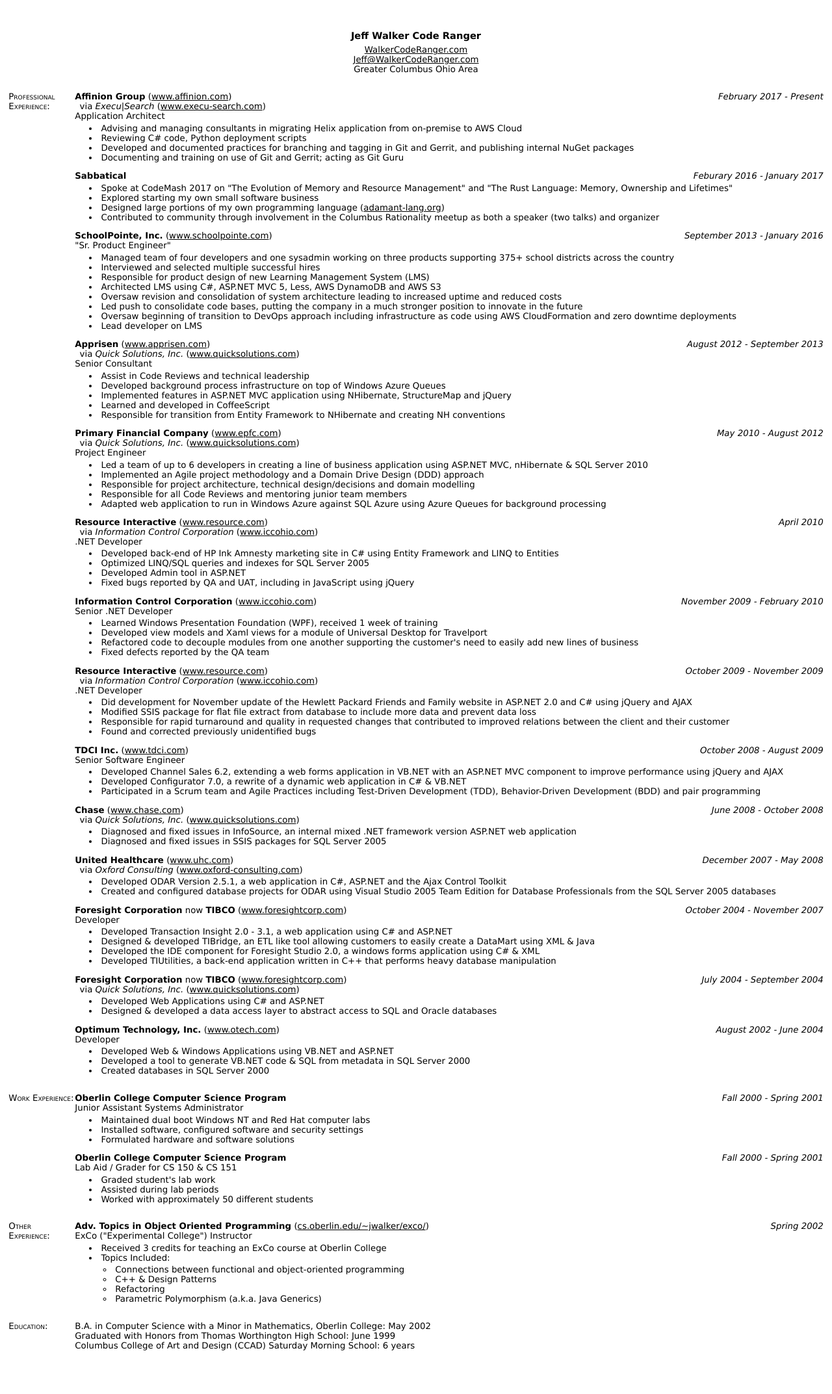
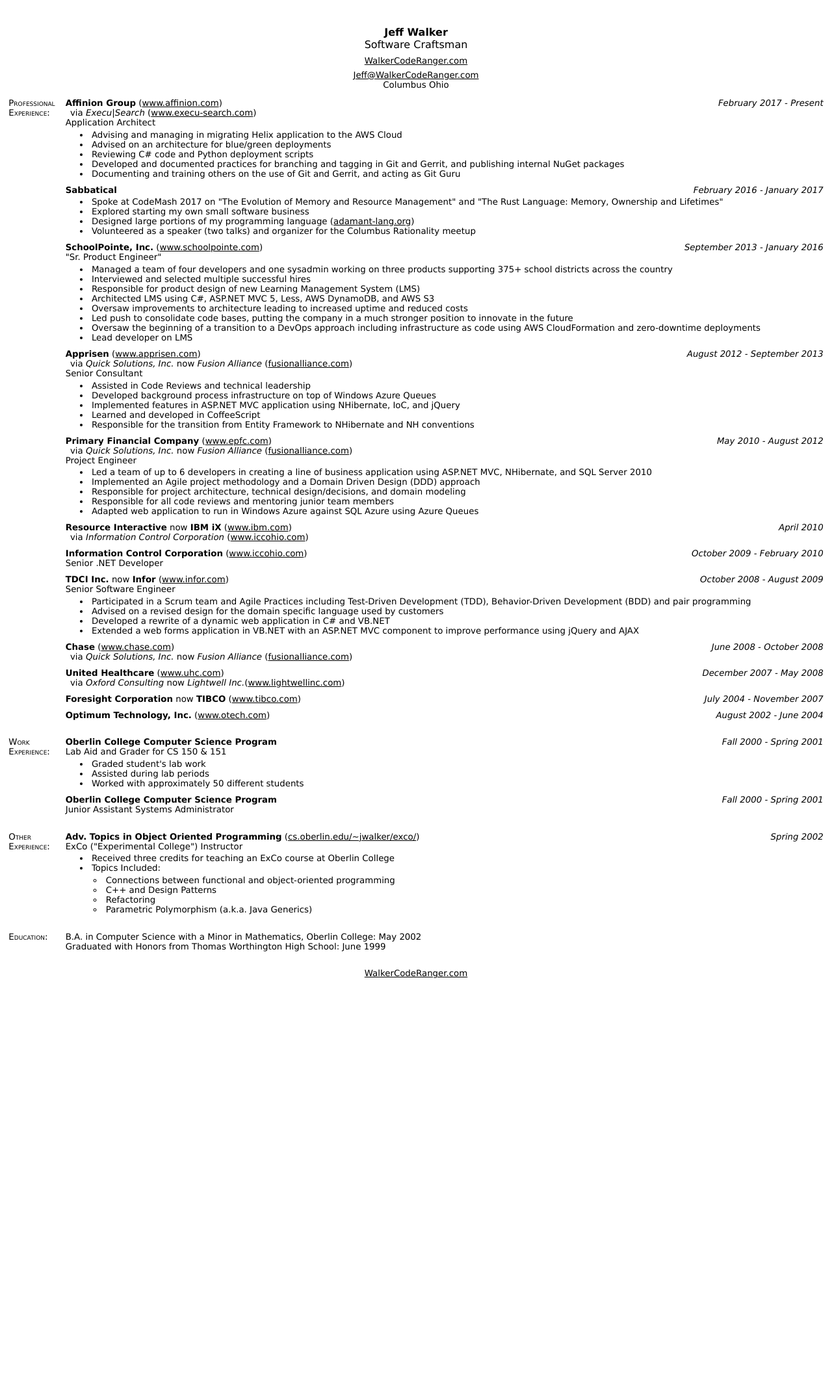
Before and after one commit to WalkerCodeRanger/WalkerCodeRanger.com, a Jekyll site: the page resume/index.html, which Jekyll copies as it is, in a window 1280 px wide. Shown: the whole page at 65% size. Built offline with Jekyll 4.4.1, drawn with Linux system fonts in a browser that asks for light colours; after the commit the page ends 1545 px from its top, so only the background shows below that.

Commit message:
update resume

```diff
--- a/css/resume-print.css
+++ b/css/resume-print.css
@@ -24,7 +24,7 @@
 	white-space: nowrap;
 }
 
-.breakBefore
+.break-before
 {
 	page-break-before: always;
 }
--- a/css/resume.css
+++ b/css/resume.css
@@ -21,14 +21,26 @@
 .header
 {
 	text-align: center;
-	margin-bottom: 2em;
+	margin-bottom: 1em;
 }
 
-.header .title
+.header .name
 {
-	font-size: 11pt;
+	font-size: 12pt;
 	font-weight: bold;
-	line-height: 2;
+}
+
+.header .headline
+{
+	font-size: 12pt;
+	display: inline-block;
+	margin-bottom: 0.5em;
+}
+
+.header .url
+{
+	display: inline-block;
+	margin-bottom: 0.5em;
 }
 
 .section
@@ -41,64 +53,17 @@
 	font-variant: small-caps;
 	display: block;
 	float: left;
-	width: 14ex;
+	width: 12ex;
 }
 
 .section .body
 {
-	margin-left: 14ex;
-}
-
-.skills .item1,
-.skills .item2,
-.skills .item3,
-.skills .item4,
-.skills .item5,
-.skills .item6,
-.skills .item7,
-.skills .item8,
-.skills .item9,
-.skills .item10,
-.skills .item11,
-.skills .item12
-{
-	margin-left: 0ex;
-}
-
-.skills .item13,
-.skills .item14,
-.skills .item15,
-.skills .item16,
-.skills .item17,
-.skills .item18,
-.skills .item19,
-.skills .item20,
-.skills .item21,
-.skills .item22
-{
-	margin-left: 47ex;
-}
-
-.skills li
-{
-	line-height: 1.2em;
-}
-
-.skills .item13
-{
-	margin-top: -14.4em;
-}
-
-.skills .item22,
-.skills .item23,
-.skills .item24
-{
-	visibility: hidden;
+	margin-left: 12ex;
 }
 
 .experience
 {
-	margin-bottom: 1em;
+	margin-bottom: 0.75em;
 	page-break-inside: avoid;
 }
 
--- a/resume/index.html
+++ b/resume/index.html
@@ -8,10 +8,11 @@
 </head>
 <body>
 	<div class="header">
-		<span class="title">Jeff Walker Code Ranger</span><br />
+		<span class="name">Jeff Walker</span><br />
+		<span class="headline">Software Craftsman</span><br />
 		<span class="url"><a href="http://WalkerCodeRanger.com">WalkerCodeRanger.com</a></span><br />
 		<span class="contact"><a href="mailto:Jeff@WalkerCodeRanger.com">Jeff@WalkerCodeRanger.com</a></span><br />
-		<span>Greater Columbus Ohio Area</span>
+		<span>Columbus Ohio</span>
 	</div>
 	<div class="section">
 		<span class="title">Professional Experience:</span>
@@ -21,142 +22,91 @@
 				<span class="consulting-company"><span class="name">Execu|Search</span> <span class="url"><a href="http://www.execu-search.com" target="_blank">www.execu-search.com</a></span></span><br />
 				<span class="position">Application Architect</span>
 				<ul>
-					<li>Advising and managing consultants in migrating Helix application from on-premise to AWS Cloud</li>
-					<li>Reviewing C# code, Python deployment scripts</li>
+					<li>Advising and managing in migrating Helix application to the AWS Cloud</li>
+					<li>Advised on an architecture for blue/green deployments</li>
+					<li>Reviewing C# code and Python deployment scripts</li>
 					<li>Developed and documented practices for branching and tagging in Git and Gerrit, and publishing internal NuGet packages</li>
-					<li>Documenting and training on use of Git and Gerrit; acting as Git Guru</li>
+					<li>Documenting and training others on the use of Git and Gerrit, and acting as Git Guru</li>
 				</ul>
 			</div>
 			<div class="experience">
-				<span class="activity"><span class="name">Sabbatical</span></span> <span class="timeframe">Feburary 2016 - January 2017</span><br />
+				<span class="activity"><span class="name">Sabbatical</span></span> <span class="timeframe">February 2016 - January 2017</span><br />
 				<ul>
-					<li>Spoke at CodeMash 2017 on "The Evolution of Memory and Resource Management" and "The Rust Language: Memory, Ownership and Lifetimes"</li>
+					<li>Spoke at CodeMash 2017 on <span class="keep-together">"The Evolution of Memory and Resource Management"</span> and <span class="keep-together">"The Rust Language: Memory, Ownership and Lifetimes"</span></li>
 					<li>Explored starting my own small software business</li>
-					<li>Designed large portions of my own programming language (<a href="http://adamant-lang.org/">adamant-lang.org</a>)</li>
-					<li>Contributed to community through involvement in the Columbus Rationality meetup as both a speaker (two talks) and organizer</li>
+					<li>Designed large portions of my programming language (<a href="http://adamant-lang.org/">adamant-lang.org</a>)</li>
+					<li>Volunteered as a speaker (two talks) and organizer for the <span class="keep-together">Columbus Rationality</span> meetup</li>
 				</ul>
 			</div>
 			<div class="experience">
 				<span class="company"><span class="name">SchoolPointe, Inc.</span> <span class="url"><a href="http://www.schoolpointe.com" target="_blank">www.schoolpointe.com</a></span></span> <span class="timeframe">September 2013 - January 2016</span><br />
 				<span class="position">"Sr. Product Engineer"</span>
 				<ul>
-					<li>Managed team of four developers and one sysadmin working on three products supporting 375+ school districts across the country</li>
+					<li>Managed a team of four developers and one sysadmin working on three products supporting 375+ school districts across the country</li>
 					<li>Interviewed and selected multiple successful hires</li>
 					<li>Responsible for product design of new Learning Management System (LMS)</li>
-					<li>Architected LMS using C#, <span class="keep-together">ASP.NET MVC 5</span>, Less, AWS DynamoDB and AWS S3</li>
-					<li>Oversaw revision and consolidation of system architecture leading to increased uptime and reduced costs</li>
+					<li>Architected LMS using C#, <span class="keep-together">ASP.NET MVC 5</span>, Less, <span class="keep-together">AWS DynamoDB</span>, and <span class="keep-together">AWS S3</span></li>
+					<li>Oversaw improvements to architecture leading to increased uptime and reduced costs</li>
 					<li>Led push to consolidate code bases, putting the company in a much stronger position to innovate in the future</li>
-					<li>Oversaw beginning of transition to DevOps approach including infrastructure as code using AWS CloudFormation and zero downtime deployments</li>
+					<li>Oversaw the beginning of a transition to a DevOps approach including infrastructure as code using <span class="keep-together">AWS CloudFormation</span> and zero-downtime deployments</li>
 					<li>Lead developer on LMS</li>
 				</ul>
 			</div>
 			<div class="experience">
-				<span class="company"><span class="name">Apprisen</span> <span class="url"><a href="http://www.apprisen.com/" target="_blank">www.apprisen.com</a></span></span> <span class="timeframe">August 2012 - September 2013</span><br />
-				<span class="consulting-company"><span class="name">Quick Solutions, Inc.</span> <span class="url"><a href="http://www.quicksolutions.com" target="_blank">www.quicksolutions.com</a></span></span><br />
+				<span class="company"><span class="name">Apprisen</span> <span class="url"><a href="http://www.apprisen.com" target="_blank">www.apprisen.com</a></span></span> <span class="timeframe">August 2012 - September 2013</span><br />
+				<span class="consulting-company"><span class="name">Quick Solutions, Inc.</span> now <span class="name">Fusion Alliance</span> <span class="url"><a href="http://fusionalliance.com" target="_blank">fusionalliance.com</a></span></span><br />
 				<span class="position">Senior Consultant</span>
 				<ul>
-					<li>Assist in Code Reviews and technical leadership</li>
+					<li>Assisted in Code Reviews and technical leadership</li>
 					<li>Developed background process infrastructure on top of Windows Azure Queues</li>
-					<li>Implemented features in ASP.NET MVC application using NHibernate, StructureMap and jQuery</li>
+					<li>Implemented features in <span class="keep-together">ASP.NET MVC</span> application using NHibernate, IoC, and jQuery</li>
 					<li>Learned and developed in CoffeeScript</li>
-					<li>Responsible for transition from Entity Framework to NHibernate and creating NH conventions</li>
+					<li>Responsible for the transition from <span class="keep-together">Entity Framework</span> to NHibernate and NH conventions</li>
 				</ul>
 			</div>
 			<div class="experience">
 				<span class="company"><span class="name">Primary Financial Company</span> <span class="url"><a href="http://www.epfc.com" target="_blank">www.epfc.com</a></span></span> <span class="timeframe">May 2010 - August 2012</span><br />
-				<span class="consulting-company"><span class="name">Quick Solutions, Inc.</span> <span class="url"><a href="http://www.quicksolutions.com" target="_blank">www.quicksolutions.com</a></span></span><br />
+				<span class="consulting-company"><span class="name">Quick Solutions, Inc.</span> now <span class="name">Fusion Alliance</span> <span class="url"><a href="http://fusionalliance.com" target="_blank">fusionalliance.com</a></span></span><br />
 				<span class="position">Project Engineer</span>
 				<ul>
-					<li>Led a team of up to 6 developers in creating a line of business application using ASP.NET MVC, nHibernate &amp; SQL Server 2010</li>
-					<li>Implemented an Agile project methodology and a Domain Drive Design (DDD) approach</li>
-					<li>Responsible for project architecture, technical design/decisions and domain modelling</li>
-					<li>Responsible for all Code Reviews and mentoring junior team members</li>
-					<li>Adapted web application to run in Windows Azure against SQL Azure using Azure Queues for background processing</li>
+					<li>Led a team of up to 6 developers in creating a line of business application using <span class="keep-together">ASP.NET MVC</span>, NHibernate, and <span class="keep-together">SQL Server 2010</span></li>
+					<li>Implemented an Agile project methodology and a <span class="keep-together">Domain Driven Design (DDD)</span> approach</li>
+					<li>Responsible for project architecture, technical design/decisions, and domain modeling</li>
+					<li>Responsible for all code reviews and mentoring junior team members</li>
+					<li>Adapted web application to run in Windows Azure against SQL Azure using Azure Queues</li>
 				</ul>
 			</div>
-			<div class="experience">
-				<span class="company"><span class="name">Resource Interactive</span> <span class="url"><a href="http://www.resource.com/" target="_blank">www.resource.com</a></span></span> <span class="timeframe">April 2010</span><br />
+			<div class="experience break-before">
+				<span class="company"><span class="name">Resource Interactive</span> now <span class="name">IBM iX</span> <span class="url"><a href="https://www-935.ibm.com/services/ibmix/" target="_blank">www.ibm.com</a></span></span> <span class="timeframe">April 2010</span><br />
 				<span class="consulting-company"><span class="name">Information Control Corporation</span> <span class="url"><a href="http://www.iccohio.com" target="_blank">www.iccohio.com</a></span></span><br />
-				<span class="position">.NET Developer</span>
-				<ul>
-					<li>Developed back-end of HP Ink Amnesty marketing site in C# using Entity Framework and LINQ to Entities</li>
-					<li>Optimized LINQ/SQL queries and indexes for SQL Server 2005</li>
-					<li>Developed Admin tool in ASP.NET</li>
-					<li>Fixed bugs reported by QA and UAT, including in JavaScript using jQuery</li>
-				</ul>
 			</div>
 			<div class="experience">
-				<span class="company"><span class="name">Information Control Corporation</span> <span class="url"><a href="http://www.iccohio.com" target="_blank">www.iccohio.com</a></span></span> <span class="timeframe">November 2009 - February 2010</span><br />
+				<span class="company"><span class="name">Information Control Corporation</span> <span class="url"><a href="http://www.iccohio.com" target="_blank">www.iccohio.com</a></span></span> <span class="timeframe">October 2009 - February 2010</span><br />
 				<span class="position">Senior .NET Developer</span>
-				<ul>
-					<li>Learned Windows Presentation Foundation (WPF), received 1 week of training</li>
-					<li>Developed view models and Xaml views for a module of Universal Desktop for Travelport</li>
-					<li>Refactored code to decouple modules from one another supporting the customer's need to easily add new lines of business</li>
-					<li>Fixed defects reported by the QA team</li>
-				</ul>
 			</div>
 			<div class="experience">
-				<span class="company"><span class="name">Resource Interactive</span> <span class="url"><a href="http://www.resource.com/" target="_blank">www.resource.com</a></span></span> <span class="timeframe">October 2009 - November 2009</span><br />
-				<span class="consulting-company"><span class="name">Information Control Corporation</span> <span class="url"><a href="http://www.iccohio.com" target="_blank">www.iccohio.com</a></span></span><br />
-				<span class="position">.NET Developer</span>
-				<ul>
-					<li>Did development for November update of the Hewlett Packard Friends and Family website in ASP.NET 2.0 and C# using jQuery and AJAX</li>
-					<li>Modified SSIS package for flat file extract from database to include more data and prevent data loss</li>
-					<li>Responsible for rapid turnaround and quality in requested changes that contributed to improved relations between the client and their customer</li>
-					<li>Found and corrected previously unidentified bugs</li>
-				</ul>
-			</div>
-			<div class="experience">
-				<span class="company"><span class="name">TDCI Inc.</span> <span class="url"><a href="http://www.tdci.com" target="_blank">www.tdci.com</a></span></span> <span class="timeframe">October 2008 - August 2009</span><br />
+				<span class="company"><span class="name">TDCI Inc.</span> now <span class="name">Infor</span> <span class="url"><a href="https://www.infor.com/solutions/cpq/" target="_blank">www.infor.com</a></span></span> <span class="timeframe">October 2008 - August 2009</span><br />
 				<span class="position">Senior Software Engineer</span>
 				<ul>
-					<li>Developed Channel Sales 6.2, extending a web forms application in VB.NET with an ASP.NET MVC component to improve performance using jQuery and AJAX</li>
-					<li>Developed Configurator 7.0, a rewrite of a dynamic web application in C# &amp; VB.NET</li>
-					<li>Participated in a Scrum team and Agile Practices including Test-Driven Development (TDD), Behavior-Driven Development (BDD) and pair programming</li>
+					<li>Participated in a Scrum team and Agile Practices including <span class="keep-together">Test-Driven Development (TDD)</span>, <span class="keep-together">Behavior-Driven Development (BDD)</span> and pair programming</li>
+					<li>Advised on a revised design for the domain specific language used by customers</li>
+					<li>Developed a rewrite of a dynamic web application in C# and VB.NET</li>
+					<li>Extended a web forms application in <span class="keep-together">VB.NET</span> with an <span class="keep-together">ASP.NET MVC</span> component to improve performance using jQuery and AJAX</li>
 				</ul>
 			</div>
 			<div class="experience">
 				<span class="company"><span class="name">Chase</span> <span class="url"><a href="http://www.chase.com/" target="_blank">www.chase.com</a></span></span> <span class="timeframe">June 2008 - October 2008</span><br />
-				<span class="consulting-company"><span class="name">Quick Solutions, Inc.</span> <span class="url"><a href="http://www.quicksolutions.com" target="_blank">www.quicksolutions.com</a></span></span>
-				<ul>
-					<li>Diagnosed and fixed issues in InfoSource, an internal mixed .NET framework version ASP.NET web application</li>
-					<li>Diagnosed and fixed issues in SSIS packages for SQL Server 2005</li>
-				</ul>
+				<span class="consulting-company"><span class="name">Quick Solutions, Inc.</span> now <span class="name">Fusion Alliance</span> <span class="url"><a href="http://fusionalliance.com" target="_blank">fusionalliance.com</a></span></span><br />
 			</div>
 			<div class="experience">
 				<span class="company"><span class="name">United Healthcare</span> <span class="url"><a href="http://www.uhc.com/" target="_blank">www.uhc.com</a></span></span> <span class="timeframe">December 2007 - May 2008</span><br />
-				<span class="consulting-company"><span class="name">Oxford Consulting</span> <span class="url"><a href="http://www.oxford-consulting.com/" target="_blank">www.oxford-consulting.com</a></span></span>
-				<ul>
-					<li>Developed ODAR Version 2.5.1, a web application in C#, ASP.NET and the Ajax Control Toolkit</li>
-					<li>Created and configured database projects for ODAR using Visual Studio 2005 Team Edition for Database Professionals from the SQL Server 2005 databases</li>
-				</ul>
+				<span class="consulting-company"><span class="name">Oxford Consulting</span> now <span class="name">Lightwell Inc.</span><span class="url"><a href="http://www.lightwellinc.com" target="_blank">www.lightwellinc.com</a></span></span>
 			</div>
 			<div class="experience">
-				<span class="company"><span class="name">Foresight Corporation</span> now <span class="name">TIBCO</span> <span class="url"><a href="http://www.foresightcorp.com/" target="_blank">www.foresightcorp.com</a></span></span> <span class="timeframe">October 2004 - November 2007</span><br />
-				<span class="position">Developer</span>
-				<ul>
-					<li>Developed Transaction Insight 2.0 - 3.1, a web application using C# and ASP.NET</li>
-					<li>Designed &amp; developed TIBridge, an ETL like tool allowing customers to easily create a DataMart using XML &amp; Java</li>
-					<li>Developed the IDE component for Foresight Studio 2.0, a windows forms application using C# &amp; XML</li>
-					<li>Developed TIUtilities, a back-end application written in C++ that performs heavy database manipulation</li>
-				</ul>
-			</div>
-			<div class="experience">
-				<span class="company"><span class="name">Foresight Corporation</span> now <span class="name">TIBCO</span> <span class="url"><a href="http://www.foresightcorp.com/" target="_blank">www.foresightcorp.com</a></span></span> <span class="timeframe">July 2004 - September 2004</span><br />
-				<span class="consulting-company"><span class="name">Quick Solutions, Inc.</span> <span class="url"><a href="http://www.quicksolutions.com" target="_blank">www.quicksolutions.com</a></span></span>
-				<ul>
-					<li>Developed Web Applications using C# and ASP.NET</li>
-					<li>Designed &amp; developed a data access layer to abstract access to SQL and Oracle databases</li>
-				</ul>
+				<span class="company"><span class="name">Foresight Corporation</span> now <span class="name">TIBCO</span> <span class="url"><a href="https://www.tibco.com" target="_blank">www.tibco.com</a></span></span> <span class="timeframe">July 2004 - November 2007</span><br />
 			</div>
 			<div class="experience">
 				<span class="company"><span class="name">Optimum Technology, Inc.</span> <span class="url"><a href="http://www.otech.com" target="_blank">www.otech.com</a></span></span> <span class="timeframe">August 2002 - June 2004</span><br />
-				<span class="position">Developer</span>
-				<ul>
-					<li>Developed Web &amp; Windows Applications using VB.NET and ASP.NET</li>
-					<li>Developed a tool to generate VB.NET code &amp; SQL from metadata in SQL Server 2000</li>
-					<li>Created databases in SQL Server 2000</li>
-				</ul>
 			</div>
 		</div>
 	</div>
@@ -165,21 +115,16 @@
 		<div class="body">
 			<div class="experience">
 				<span class="company"><span class="name">Oberlin College Computer Science Program</span></span> <span class="timeframe">Fall 2000 - Spring 2001</span><br />
-				<span class="position">Junior Assistant Systems Administrator</span>
-				<ul>
-					<li>Maintained dual boot Windows NT and Red Hat computer labs</li>
-					<li>Installed software, configured software and security settings</li>
-					<li>Formulated hardware and software solutions</li>
-				</ul>
-			</div>
-			<div class="experience">
-				<span class="company"><span class="name">Oberlin College Computer Science Program</span></span> <span class="timeframe">Fall 2000 - Spring 2001</span><br />
-				<span class="position">Lab Aid / Grader for CS 150 &amp; CS 151</span>
+				<span class="position">Lab Aid and Grader for CS 150 &amp; 151</span>
 				<ul>
 					<li>Graded student's lab work</li>
 					<li>Assisted during lab periods</li>
 					<li>Worked with approximately 50 different students</li>
 				</ul>
+			</div>
+			<div class="experience">
+				<span class="company"><span class="name">Oberlin College Computer Science Program</span></span> <span class="timeframe">Fall 2000 - Spring 2001</span><br />
+				<span class="position">Junior Assistant Systems Administrator</span>
 			</div>
 		</div>
 	</div>
@@ -190,11 +135,11 @@
 				<span class="activity"><span class="name">Adv. Topics in Object Oriented Programming</span> <span class="url"><a href="http://cs.oberlin.edu/~jwalker/exco/" target="_blank">cs.oberlin.edu/~jwalker/exco/</a></span></span> <span class="timeframe">Spring 2002</span><br />
 				<span class="position">ExCo ("Experimental College") Instructor</span>
 				<ul>
-					<li>Received 3 credits for teaching an ExCo course at Oberlin College</li>
+					<li>Received three credits for teaching an ExCo course at Oberlin College</li>
 					<li>Topics Included:
 						<ul>
 							<li>Connections between functional and object-oriented programming</li>
-							<li>C++ &amp; Design Patterns</li>
+							<li>C++ and Design Patterns</li>
 							<li>Refactoring</li>
 							<li>Parametric Polymorphism (a.k.a. Java Generics)</li>
 						</ul>
@@ -209,9 +154,11 @@
 			<ol class="education">
 				<li>B.A. in Computer Science with a Minor in Mathematics, Oberlin College: May 2002</li>
 				<li>Graduated with Honors from Thomas Worthington High School: June 1999</li>
-				<li>Columbus College of Art and Design (CCAD) Saturday Morning School: 6 years</li>
 			</ol>
 		</div>
 	</div>
+	<div class="footer">
+		<span class="url"><a href="http://WalkerCodeRanger.com">WalkerCodeRanger.com</a></span>
+	</div>
 </body>
 </html>
```
Also changed, not shown: 1 other file.
